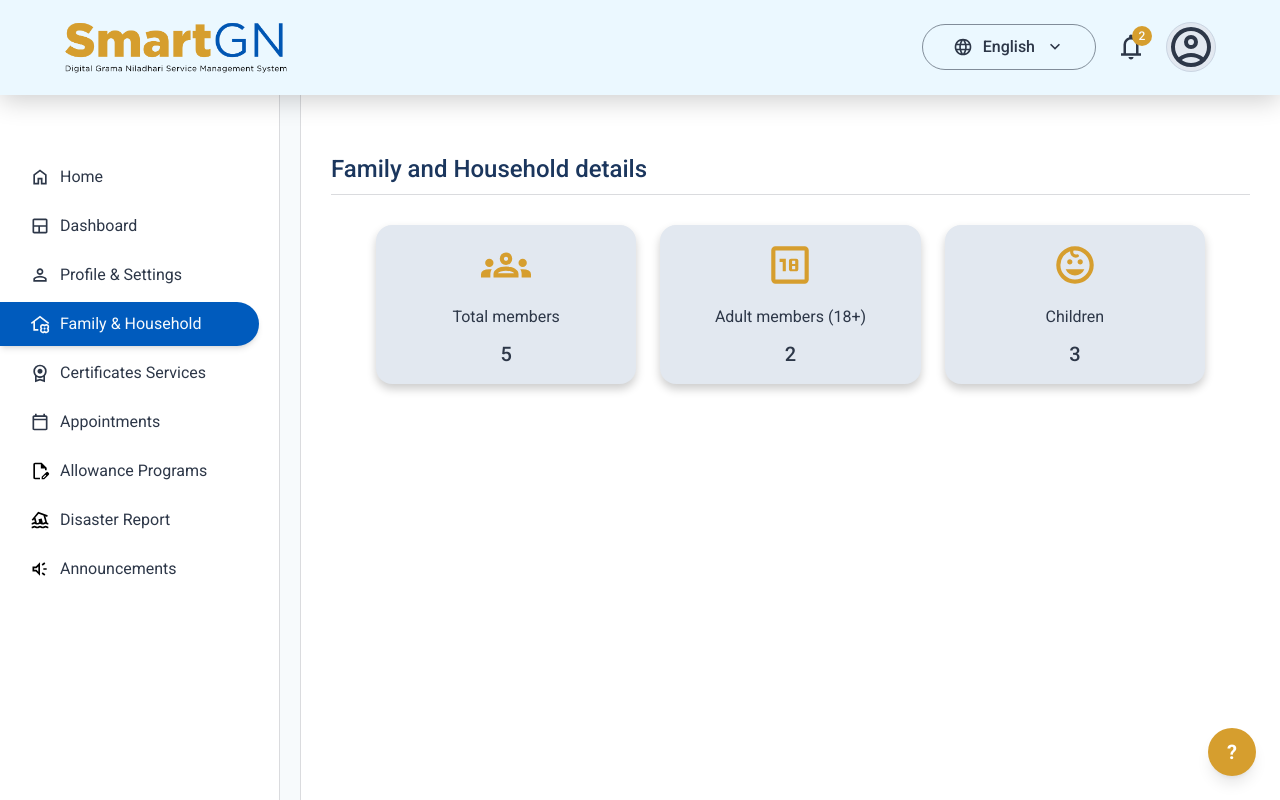
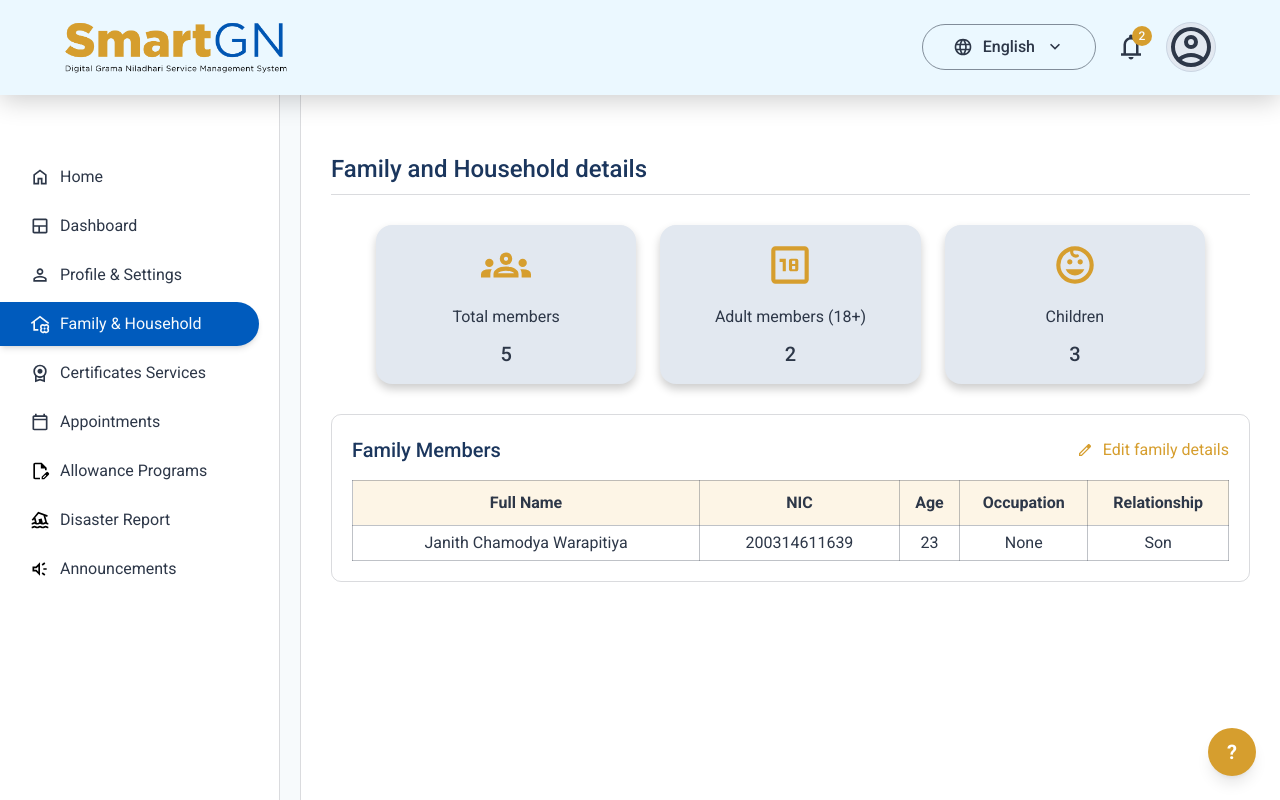
Before and after one commit to Mogith-Code/SmartGN-Digital-GN-Service-Management-System, a React (Vite) app in the folder SmartGN/: page /RHousehold in a window 1280 px wide. Shown: the top 800 px of the page. Built offline with nearby package versions, Linux system fonts and the light colour scheme.

Commit message:
Create family member table

```diff
--- a/SmartGN/src/Components/Family&HouseholdPage/FamilyHouseholdLayout.jsx
+++ b/SmartGN/src/Components/Family&HouseholdPage/FamilyHouseholdLayout.jsx
@@ -1,6 +1,7 @@
 import React from "react";
 import { useLanguage } from "../../utils/translate";
 import FamilyCardLyout from "./FamilyCardLyout";
+import editIcon from "../../assets/edit_24dp_D69E2E_FILL0_wght400_GRAD0_opsz24.svg";
 
 function FamilyHouseholdLayout() {
   const { lang } = useLanguage();
@@ -25,6 +26,62 @@ function FamilyHouseholdLayout() {
       <div className="grid grid-cols-1 sm:grid-cols-2 lg:grid-cols-3 gap-4 sm:gap-5 md:gap-6 mx-4 sm:mx-6 md:mx-8 lg:mx-[75px] mt-4 sm:mt-5 md:mt-6 lg:mt-[30px]">
         <FamilyCardLyout />
       </div>
+
+      <div className="flex flex-col border border-[#2D37482D] p-[20px] m-[30px] rounded-[10px]">
+        <div className="flex w-full justify-between items-center mb-[15px]">
+          <span className="text-[20px] text-[#1B365D] font-medium">
+            Family Members
+          </span>
+
+          <button className="flex gap-[10px] items-center text-[16px] text-[#D69E2E] cursor-pointer">
+            <img src={editIcon} alt="editIcon" className="h-[16px]" />
+            Edit family details
+          </button>
+        </div>
+
+        <div className="flex">
+          <table className="w-full">
+            <thead>
+              <tr>
+                <th className="text-[16px] text-[#2D3748] bg-[#FDF5E6] border border-[#2D37484D] py-[10px]">
+                  Full Name
+                </th>
+                <th className="text-[16px] text-[#2D3748] bg-[#FDF5E6] border border-[#2D37484D] py-[10px]">
+                  NIC
+                </th>
+                <th className="text-[16px] text-[#2D3748] bg-[#FDF5E6] border border-[#2D37484D] py-[10px]">
+                  Age
+                </th>
+                <th className="text-[16px] text-[#2D3748] bg-[#FDF5E6] border border-[#2D37484D] py-[10px]">
+                  Occupation
+                </th>
+                <th className="text-[16px] text-[#2D3748] bg-[#FDF5E6] border border-[#2D37484D] py-[10px]">
+                  Relationship
+                </th>
+              </tr>
+            </thead>
+            <tbody className="text-center">
+              <tr>
+                <td className="text-[16px] text-[#2D3748] border border-[#2D37484D] px-[10px] py-[5px]">
+                  Janith Chamodya Warapitiya
+                </td>
+                <td className="text-[16px] text-[#2D3748] border border-[#2D37484D] px-[10px] py-[5px]">
+                  200314611639
+                </td>
+                <td className="text-[16px] text-[#2D3748] border border-[#2D37484D] px-[10px] py-[5px]">
+                  23
+                </td>
+                <td className="text-[16px] text-[#2D3748] border border-[#2D37484D] px-[10px] py-[5px]">
+                  None
+                </td>
+                <td className="text-[16px] text-[#2D3748] border border-[#2D37484D] px-[10px] py-[5px]">
+                  Son
+                </td>
+              </tr>
+            </tbody>
+          </table>
+        </div>
+      </div>
     </>
   );
 }
```
Also changed, not shown: SmartGN/src/assets/edit_24dp_D69E2E_FILL0_wght400_GRAD0_opsz24.svg (added).
